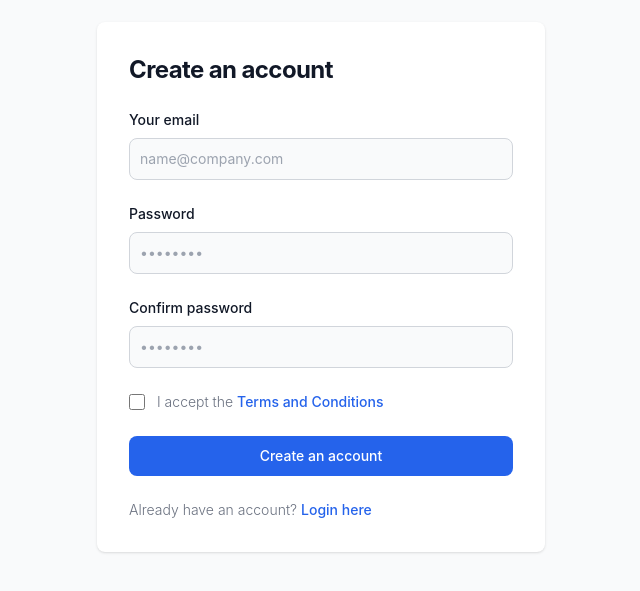
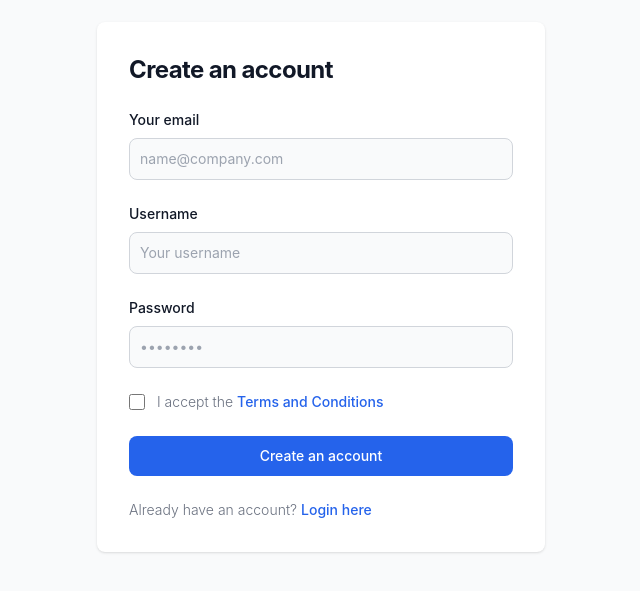
Before and after one commit to 0nikhilkumar/unreal-esports-client, a React (Vite) app: page /signup in a window 1280 px wide. Shown: the part 113-704 px from the top of the page, without its empty margins (319-959 px from the left). Built offline with nearby package versions, Linux system fonts and the light colour scheme.

Commit message:
Add some code

```diff
--- a/package.json
+++ b/package.json
@@ -13,8 +13,10 @@
     "@radix-ui/react-icons": "^1.3.2",
     "@radix-ui/themes": "^3.1.6",
     "@reduxjs/toolkit": "^2.4.0",
+    "axios": "^1.7.9",
     "react": "^18.3.1",
     "react-dom": "^18.3.1",
+    "react-hot-toast": "^2.4.1",
     "react-icons": "^5.3.0",
     "react-redux": "^9.1.2",
     "react-router-dom": "^7.0.1",
--- a/src/App.jsx
+++ b/src/App.jsx
@@ -1,9 +1,12 @@
 import Footer from '@/components/Footer/Footer.jsx';
 import { Outlet } from 'react-router-dom';
 import Navbar from './components/Navbar/Navbar';
+import { Toaster } from "react-hot-toast";
+import { GiDuration } from 'react-icons/gi';
 const App = () => {
   return (
     <>
+    <Toaster position='top-right' toastOptions={{duration:3000}}/>
     {/* <Navbar/> */}
     <Outlet/>
     {/* <Footer/> */}
--- a/src/Pages/HomeLayout/HomeLayout.jsx
+++ b/src/Pages/HomeLayout/HomeLayout.jsx
@@ -6,6 +6,7 @@ import FAQ from '../../components/FAQ/FAQ'
 import Home from '../Home/Home'
 import Footer from "../../components/Footer/Footer"
 import Feedback_Navbar from '../../components/Feedback_Navbar/Feedback_Navbar'
+import { Toaster } from 'react-hot-toast'
 
 function HomeLayout() {
   return (
--- a/src/components/Login/Login.jsx
+++ b/src/components/Login/Login.jsx
@@ -1,8 +1,55 @@
-import React from "react";
+import React, { useState } from "react";
 import { Link } from "react-router-dom";
 import { RxCross2 } from "react-icons/rx";
+import api from "../../utils/Url";
+import { useNavigate } from "react-router-dom";
+import { toast, Toaster } from "react-hot-toast";
 
 const Login = () => {
+  const navigate = useNavigate();
+
+  const [formData, setFormData] = useState({
+    email: "",
+    password: "",
+  });
+
+  function handleChange(e) {
+    const { name, value } = e.target;
+    setFormData((prev) => ({
+      ...prev,
+      [name]: value,
+    }));
+  }
+
+  async function handleSubmit(e) {
+    e.preventDefault();
+
+    try {
+      const res = await api.post(
+        "/login",
+        {
+          email: formData.email,
+          password: formData.password,
+        },
+        {
+          withCredentials: true,
+        }
+      );
+      toast.success("LoggedIn Successfully");
+      console.log(res.data.data);
+      navigate("/");
+    } catch (err) {
+      toast.error(err.response.data.data);
+      console.log(err.response.data.data);
+    }
+    finally {
+      setFormData({
+        email: "",
+        password: "",
+      });
+    }
+  }
+
   return (
     <section className="bg-gray-50 dark:bg-gray-900 z-[30] ">
       <div className="flex flex-col items-center justify-center px-6 py-8 mx-auto md:h-screen lg:py-0 h-screen">
@@ -17,7 +64,11 @@ const Login = () => {
                 <RxCross2 className="text-white text-xl cursor-pointer" />
               </Link>
             </div>
-            <form className="space-y-4 md:space-y-6" action="#">
+            <form
+              onSubmit={handleSubmit}
+              className="space-y-4 md:space-y-6"
+              action="#"
+            >
               <div>
                 <label
                   htmlFor="email"
@@ -29,6 +80,8 @@ const Login = () => {
                   type="email"
                   name="email"
                   id="email"
+                  value={formData.email}
+                  onChange={handleChange}
                   className="bg-gray-50 border border-gray-300 text-gray-900 text-sm rounded-lg focus:ring-primary-600 focus:border-primary-600 block w-full p-2.5 dark:bg-gray-700 dark:border-gray-600 dark:placeholder-gray-400 dark:text-white dark:focus:ring-blue-500 dark:focus:border-blue-500"
                   placeholder="name@company.com"
                   required
@@ -46,6 +99,8 @@ const Login = () => {
                   name="password"
                   id="password"
                   placeholder="••••••••"
+                  value={formData.password}
+                  onChange={handleChange}
                   className="bg-gray-50 border border-gray-300 text-gray-900 text-sm rounded-lg focus:ring-primary-600 focus:border-primary-600 block w-full p-2.5 dark:bg-gray-700 dark:border-gray-600 dark:placeholder-gray-400 dark:text-white dark:focus:ring-blue-500 dark:focus:border-blue-500"
                   required
                 />
--- a/src/components/Navbar/Navbar.jsx
+++ b/src/components/Navbar/Navbar.jsx
@@ -4,6 +4,7 @@ import { Link } from "react-router-dom";
 
 function Navbar({ toggleAudio, isMuted }) {
   const [hamburger, setHamburger] = useState(false);
+  const [isLoggedIn,setIsLoggedIn] = useState(false)
 
   return (
     <nav
--- a/src/components/Signup/Signup.jsx
+++ b/src/components/Signup/Signup.jsx
@@ -1,8 +1,48 @@
-import React from "react";
+import { useState } from "react";
 import { Link } from "react-router-dom";
 import { RxCross2 } from "react-icons/rx";
+import api from "../../utils/Url";
+import { useNavigate } from "react-router-dom";
+import { toast } from "react-hot-toast";
 
-const SignupForm = () => {
+const Signup = () => {
+  const navigate = useNavigate();
+
+  const [formData, setFormData] = useState({
+    email: "",
+    username: "",
+    password: "",
+  });
+
+  function handleChange(e) {
+    const { name, value } = e.target;
+    setFormData((prev) => ({
+      ...prev,
+      [name]: value,
+    }));
+  }
+
+  async function handleSubmit(e) {
+    e.preventDefault();
+
+    try {
+      const res = await api.post("/signup", {
+        email: formData.email,
+        username: formData.username,
+        password: formData.password,
+      });
+      if (res.data.statusCode === 201) {
+        toast.success("Register Successfully");
+        navigate("/login");
+      } else {
+        toast.error(res.data.data);
+      }
+    } catch (err) {
+      toast.error(err.response.data.data);
+      console.log(err);
+    }
+  }
+
   return (
     <section className="bg-gray-50 dark:bg-gray-900 z-[30] ">
       <div className="flex flex-col items-center justify-center px-6 py-8 mx-auto w-full md:h-screen h-screen lg:py-0">
@@ -17,7 +57,7 @@ const SignupForm = () => {
                 <RxCross2 className="text-white text-xl cursor-pointer " />
               </Link>
             </div>
-            <form className="space-y-4 md:space-y-6" action="#">
+            <form onSubmit={handleSubmit} className="space-y-4 md:space-y-6">
               <div>
                 <label
                   htmlFor="email"
@@ -31,6 +71,26 @@ const SignupForm = () => {
                   id="email"
                   className="bg-gray-50 border border-gray-300 text-gray-900 text-sm rounded-lg focus:ring-primary-600 focus:border-primary-600 block w-full p-2.5 dark:bg-gray-700 dark:border-gray-600 dark:placeholder-gray-400 dark:text-white dark:focus:ring-blue-500 dark:focus:border-blue-500"
                   placeholder="name@company.com"
+                  value={formData.email}
+                  onChange={handleChange}
+                  required
+                />
+              </div>
+              <div>
+                <label
+                  htmlFor="username"
+                  className="block mb-2 text-sm font-medium text-gray-900 dark:text-white"
+                >
+                  Username
+                </label>
+                <input
+                  type="text"
+                  name="username"
+                  id="username"
+                  className="bg-gray-50 border border-gray-300 text-gray-900 text-sm rounded-lg focus:ring-primary-600 focus:border-primary-600 block w-full p-2.5 dark:bg-gray-700 dark:border-gray-600 dark:placeholder-gray-400 dark:text-white dark:focus:ring-blue-500 dark:focus:border-blue-500"
+                  placeholder="Your username"
+                  value={formData.username}
+                  onChange={handleChange}
                   required
                 />
               </div>
@@ -47,22 +107,8 @@ const SignupForm = () => {
                   id="password"
                   placeholder="••••••••"
                   className="bg-gray-50 border border-gray-300 text-gray-900 text-sm rounded-lg focus:ring-primary-600 focus:border-primary-600 block w-full p-2.5 dark:bg-gray-700 dark:border-gray-600 dark:placeholder-gray-400 dark:text-white dark:focus:ring-blue-500 dark:focus:border-blue-500"
-                  required
-                />
-              </div>
-              <div>
-                <label
-                  htmlFor="confirm-password"
-                  className="block mb-2 text-sm font-medium text-gray-900 dark:text-white"
-                >
-                  Confirm password
-                </label>
-                <input
-                  type="password"
-                  name="confirm-password"
-                  id="confirm-password"
-                  placeholder="••••••••"
-                  className="bg-gray-50 border border-gray-300 text-gray-900 text-sm rounded-lg focus:ring-primary-600 focus:border-primary-600 block w-full p-2.5 dark:bg-gray-700 dark:border-gray-600 dark:placeholder-gray-400 dark:text-white dark:focus:ring-blue-500 dark:focus:border-blue-500"
+                  value={formData.password}
+                  onChange={handleChange}
                   required
                 />
               </div>
@@ -114,4 +160,4 @@ const SignupForm = () => {
   );
 };
 
-export default SignupForm;
+export default Signup;
--- a/src/main.jsx
+++ b/src/main.jsx
@@ -19,9 +19,11 @@ import FeedbackForm from "./components/Feedback Form/FeedbackForm";
 import CreateRoom from "./Pages/Tournament/CreateRoom/CreateRoom";
 
 
+
 const router = createBrowserRouter(
   createRoutesFromElements(
     <Route path="/" element={<App />} errorElement={<Error />}>
+
       <Route path="" element={<HomeLayout />} />
       <Route path="/signup" element={<Signup />} />
       <Route path="/login" element={<Login />} />
--- /dev/null
+++ b/src/utils/Url.js
@@ -0,0 +1,7 @@
+import axios from "axios";
+
+const api = axios.create({
+    baseURL:"http://localhost:3000/api/v1/users"
+})
+
+export default api
```
Also changed, not shown: 1 other file (tests, documents, lock files or other folders).
